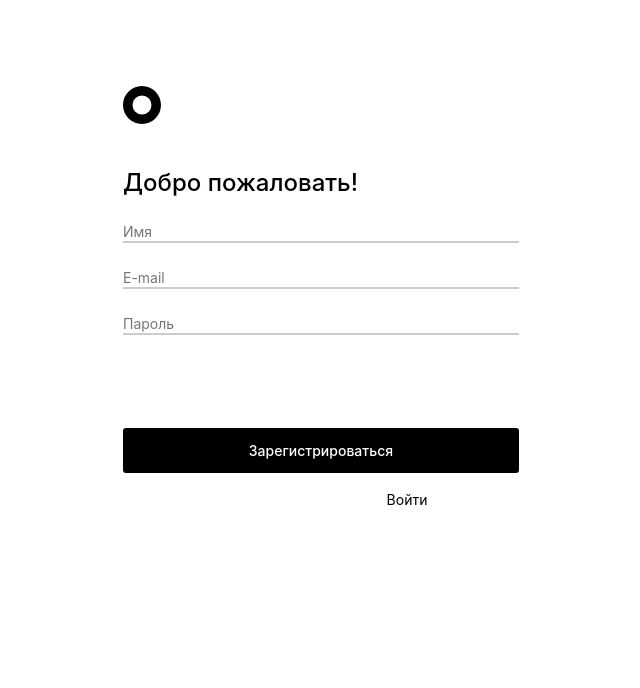
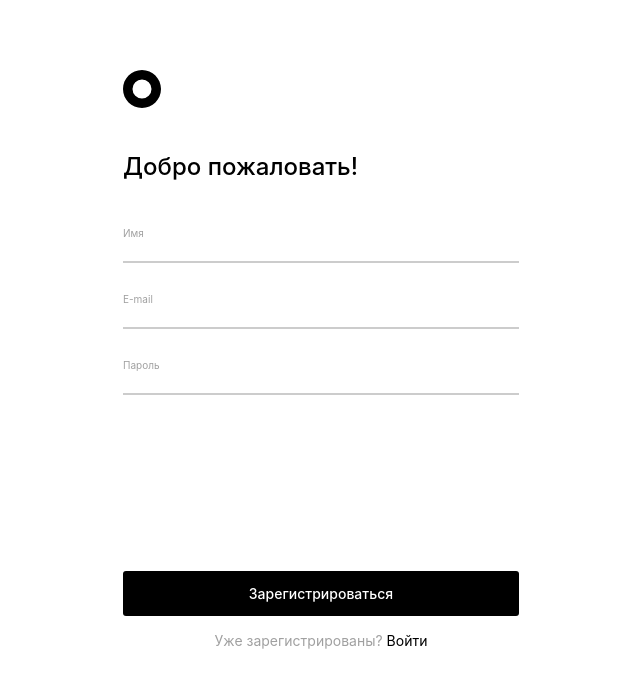
Before and after one commit to nargisi/movies-explorer-frontend, a React app: page /signup in a window 1280 px wide. Shown: the whole page, without its empty margins (319-959 px from the left). Built offline with nearby package versions, Linux system fonts and the light colour scheme.

Commit message:
Change Register, Login, add comp Form, Input, FormSubmit

```diff
--- /dev/null
+++ b/src/components/Form/Form.css
@@ -0,0 +1,21 @@
+.form__welcome{
+    font-family: 'Inter', Arial, Helvetica, sans-serif;
+    font-style: normal;
+    font-weight: 500;
+    font-size: 24px;
+    line-height: 29px;
+    color: #000000;
+    margin: 0;
+    padding-bottom: 40px;
+    padding-top: 40px;
+}
+
+
+.form__error{
+    font-family: 'Inter', Arial, Helvetica, sans-serif;
+    font-style: normal;
+    font-weight: 400;
+    font-size: 10px;
+    line-height: 12px;
+    color: #FF4062;
+}
--- /dev/null
+++ b/src/components/Form/Form.js
@@ -0,0 +1,17 @@
+import React from "react";
+import "./Form.css";
+import MainLogo from "../MainLogo/MainLogo";
+
+const Form = (props) => {
+    return (
+        <>
+        <MainLogo/>
+        <p className="form__welcome">{props.title}</p>
+        <form className="form__table">{props.children}</form>
+        </>
+    )
+
+}
+
+
+export default Form
--- /dev/null
+++ b/src/components/FormSubmit/FormSubmit.css
@@ -0,0 +1,59 @@
+.form-submit__button {
+    font-family: 'Inter', Arial, Helvetica, sans-serif;
+    font-style: normal;
+    font-weight: 500;
+    font-size: 14px;
+    line-height: 17px;
+    text-align: center;
+    color: #FFFFFF;
+    background: #000000;
+    border-radius: 3px;
+    border: none;
+    margin-bottom: 16px;
+    margin-top: 152px;
+    width: 100%;
+    height: 45px;
+    cursor: pointer;
+}
+
+.form-submit__button:hover {
+    opacity: 0.85;
+}
+
+
+.form-submit__signin {
+    text-align: center;
+}
+
+
+.form-submit__login-question {
+    font-family: 'Inter', Arial, Helvetica, sans-serif;
+    font-style: normal;
+    font-weight: 400;
+    font-size: 14px;
+    line-height: 17px;
+    text-align: center;
+    color: #A0A0A0;
+    margin: 0;
+}
+
+
+.form-submit__login-link{
+    text-decoration: none;
+}
+
+
+.form-submit__login-exit{
+    font-family: 'Inter', Arial, Helvetica, sans-serif;
+    font-style: normal;
+    font-weight: 400;
+    font-size: 14px;
+    line-height: 17px;
+    text-align: center;
+    color: #000000;
+}
+
+
+.form-submit__login-exit:hover{
+    opacity: 0.6;
+}
--- /dev/null
+++ b/src/components/FormSubmit/FormSubmit.js
@@ -0,0 +1,23 @@
+import React from 'react';
+import '../FormSubmit/FormSubmit.css';
+import { Link } from 'react-router-dom';
+
+const FormSubmit = (props) => {
+  return (
+    <>
+      <button type="submit" className="form-submit__button">
+        {props.title}
+      </button>
+      <div className="form-submit__signin">
+        <p className="form-submit__login-question">
+          {props.question}
+          <Link className="form-submit__login-link" to={props.link}>
+            <span className="form-submit__login-exit">{props.text}</span>
+          </Link>
+        </p>
+      </div>
+    </>
+  );
+};
+
+export default FormSubmit;
--- a/src/components/Header/Header.css
+++ b/src/components/Header/Header.css
@@ -3,12 +3,6 @@
     justify-content: space-between;
     align-items: center;
     min-height: 74px;
-}
-
-
-.header__logo{
-    height: 38px;
-    width: 38px;
 }
 
 
--- a/src/components/Header/Header.js
+++ b/src/components/Header/Header.js
@@ -1,14 +1,14 @@
 import React from "react";
 import { Link } from "react-router-dom";
-import Logo from '../../images/Logo.svg'
 import '../Header/Header.css'
+import MainLogo from "../MainLogo/MainLogo";
 
 
 const Header = (props) => {
   return (
     <div className="header">
       <Link className="" to="/#about">
-      <img className="header__logo" src={Logo} alt="Логотип"/></Link>
+      <MainLogo/></Link>
        {props.children}
     </div>
   )
--- /dev/null
+++ b/src/components/Input/Input.css
@@ -0,0 +1,25 @@
+.input {
+    border: none;
+    border-bottom: 2px solid #CCCCCC;
+    font-family: 'Inter', Arial, Helvetica, sans-serif;
+    font-style: normal;
+    font-weight: 400;
+    font-size: 14px;
+    line-height: 17px;
+    color: #000000;
+    margin-bottom: 24px;
+    width: 100%;
+    padding-right:0;
+    padding-left:0;
+}
+
+
+.input__label{
+    font-family: 'Inter', Arial, Helvetica, sans-serif;
+    font-style: normal;
+    font-weight: 400;
+    font-size: 10px;
+    line-height: 12px;
+    color: #A0A0A0;
+    padding-bottom: 5px;
+}
--- /dev/null
+++ b/src/components/Input/Input.js
@@ -0,0 +1,21 @@
+import React from "react";
+import "../Input/Input.css";
+
+
+const Input = (props) => {
+    return (
+        <>
+        <label className="input__label" htmlFor={props.name}>{props.label}</label>
+        <input
+            className="input"
+            id={props.name}
+            name={props.name}
+            value=""
+            type={props.type}
+            onChange={()=> {}}
+              />
+        </>
+    )
+}
+
+export default Input
--- a/src/components/Login/Login.js
+++ b/src/components/Login/Login.js
@@ -1,41 +1,17 @@
 import React from "react";
-import { Link } from "react-router-dom";
-import Header from "../Header/Header";
+import Form from "../Form/Form";
+import FormSubmit from "../FormSubmit/FormSubmit";
+import Input from "../Input/Input";
 
 const Login = () => {
   return (
     <>
       <div className="register">
-      <Header/>
-        <p className="register__welcome">Рады видеть!</p>
-        <form className="register__form">
-          <input
-            className="register__input"
-            id="email"
-            name="email"
-            value=""
-            type="email"
-            placeholder="E-mail"
-            onChange={()=> {}}
-          />
-          <input
-            className="register__input"
-            id="password"
-            name="password"
-            value=""
-            type="password"
-            placeholder="Пароль"
-            onChange={()=> {}}
-          />
-          <button type="submit" className="register__submit">
-            Войти
-          </button>
-        </form>
-        <div className="register__signin">
-          <Link to="/signup" className="register__login-link">
-            Уже зарегистрированы? <span className="register__login-exit">Регистрация</span>
-          </Link>
-        </div>
+      <Form title="Рады видеть!">
+        <Input label="E-mail" name="email"  type="email"/>
+        <Input label="Пароль" name="password"  type="password"/>
+        </Form>
+      <FormSubmit link="/signup" title="Войти" question="Ещё не зарегистрированы? " text="Регистрация"/>
       </div>
     </>
   );
--- a/src/components/Main/Portfolio/Portfolio.css
+++ b/src/components/Main/Portfolio/Portfolio.css
@@ -12,17 +12,23 @@
 }
 
 
+.portfolio__list{
+    padding-left: 0;
+}
+
+
 .portfolio__box{
     display: flex;
     justify-content: space-between;
     align-items: center;
+    border-bottom: 1px solid #E8E8E8;
+    margin-bottom: 20px;
 }
 
 
-.portfolio__line{
-    border-bottom: 1px solid  #E8E8E8;
-    margin-top: 19px;
-    margin-bottom: 20px;
+.portfolio__box:last-child{
+    margin-bottom: 0;
+    border-bottom: none;
 }
 
 
@@ -40,7 +46,6 @@
 
 .portfolio__link{
     width: 29px;
-    height: 60px;
     font-family: 'Inter', Arial, Helvetica, sans-serif;
     font-style: normal;
     font-weight: 400;
--- a/src/components/Main/Techs/Techs.css
+++ b/src/components/Main/Techs/Techs.css
@@ -39,11 +39,11 @@
     padding-left: 225px;
     padding-right: 225px;
     gap:10px;
+    margin: 0;
 }
 
 
 .techs__container-grid__info{
-    margin:0;
     height: 60px;
     font-family: 'Inter', Arial, Helvetica, sans-serif;
     font-style: normal;
--- /dev/null
+++ b/src/components/MainLogo/MainLogo.css
@@ -0,0 +1,4 @@
+.logo{
+    height: 38px;
+    width: 38px;
+}
--- /dev/null
+++ b/src/components/MainLogo/MainLogo.js
@@ -0,0 +1,13 @@
+import React from "react";
+import "./MainLogo.css";
+import Logo from "../../images/Logo.svg";
+
+
+const MainLogo = () => {
+    return(
+        <img className="logo" src={Logo} alt="Логотип"/>
+    )
+}
+
+
+export default MainLogo
--- a/src/components/Register/Register.css
+++ b/src/components/Register/Register.css
@@ -3,94 +3,3 @@
     max-width: 396px;
     margin: 0 auto;
 }
-
-
-.register__welcome{
-    font-family: 'Inter', Arial, Helvetica, sans-serif;
-    font-style: normal;
-    font-weight: 500;
-    font-size: 24px;
-    line-height: 29px;
-    color: #000000;
-}
-
-
-.register__input {
-    border: none;
-    border-bottom: 2px solid #CCCCCC;
-    font-family: 'Inter', Arial, Helvetica, sans-serif;
-    font-style: normal;
-    font-weight: 400;
-    font-size: 14px;
-    line-height: 17px;
-    color: #000000;
-    margin-bottom: 24px;
-    width: 100%;
-    padding-right:0;
-    padding-left:0;
-}
-
-
-.register__submit {
-    font-family: 'Inter', Arial, Helvetica, sans-serif;
-    font-style: normal;
-    font-weight: 500;
-    font-size: 14px;
-    line-height: 17px;
-    text-align: center;
-    color: #FFFFFF;
-    background: #000000;
-    border-radius: 3px;
-    border: none;
-    margin-bottom: 16px;
-    margin-top: 69px;
-    width: 100%;
-    height: 45px;
-    cursor: pointer;
-}
-
-.register__submit:hover {
-    opacity: 0.85;
-}
-
-.register__signin {
-    text-align: center;
-}
-
-
-.register__login-link {
-    text-decoration: none;
-    font-family: 'Inter', Arial, Helvetica, sans-serif;
-    font-style: normal;
-    font-weight: 400;
-    font-size: 14px;
-    line-height: 17px;
-    text-align: center;
-    color: #FFFFFF;
-    margin: 0;
-}
-
-
-.register__login-link:hover {
-    opacity: 0.6;
-}
-
-
-.register__login-exit{
-    font-family: 'Inter', Arial, Helvetica, sans-serif;
-    font-style: normal;
-    font-weight: 400;
-    font-size: 14px;
-    line-height: 17px;
-    text-align: center;
-    color: #000000;
-}
-
-.register__error{
-    font-family: 'Inter', Arial, Helvetica, sans-serif;
-    font-style: normal;
-    font-weight: 400;
-    font-size: 10px;
-    line-height: 12px;
-    color: #FF4062;
-}
--- a/src/components/Register/Register.js
+++ b/src/components/Register/Register.js
@@ -1,51 +1,20 @@
 import React from "react";
-import { Link } from "react-router-dom";
-import Header from "../Header/Header";
+// import { Link } from "react-router-dom";
+import Form from "../Form/Form";
+import FormSubmit from "../FormSubmit/FormSubmit";
+import Input from "../Input/Input";
 import "../Register/Register.css";
 
 const Register = () => {
     return (
         <>
-          <div className="register">
-          <Header/>
-            <p className="register__welcome">Добро пожаловать!</p>
-            <form className="register__form">
-            <input
-                className="register__input"
-                id="name"
-                name="name"
-                value=""
-                type="text"
-                placeholder="Имя"
-                onChange={()=> {}}
-              />
-              <input
-                className="register__input"
-                id="email"
-                name="email"
-                value=""
-                type="email"
-                placeholder="E-mail"
-                onChange={()=> {}}
-              />
-              <input
-                className="register__input"
-                id="password"
-                name="password"
-                value=""
-                type="password"
-                placeholder="Пароль"
-                onChange={()=> {}}
-              />
-              <button type="submit" className="register__submit">
-                Зарегистрироваться
-              </button>
-            </form>
-            <div className="register__signin">
-              <Link to="/signin" className="register__login-link">
-                Уже зарегистрированы? <span className="register__login-exit">Войти</span>
-              </Link>
-            </div>
+            <div className="register">
+            <Form title="Добро пожаловать!">
+                <Input label="Имя" name="Имя"  type="text"/>
+                <Input label="E-mail" name="email"  type="email"/>
+                <Input label="Пароль" name="password"  type="password"/>
+            </Form>
+            <FormSubmit link="/signin" title="Зарегистрироваться" question="Уже зарегистрированы? " text="Войти"/>
           </div>
         </>
       );
```
Also changed, not shown: src/components/Main/Portfolio/Portfolio.js (+11 -12 lines), src/components/Main/Techs/Techs.js (+8 -8 lines), src/components/Main/NavTab/NavTab.css (deleted), src/components/Main/NavTab/NavTab.js (deleted), src/images/icon-main.png (added).
